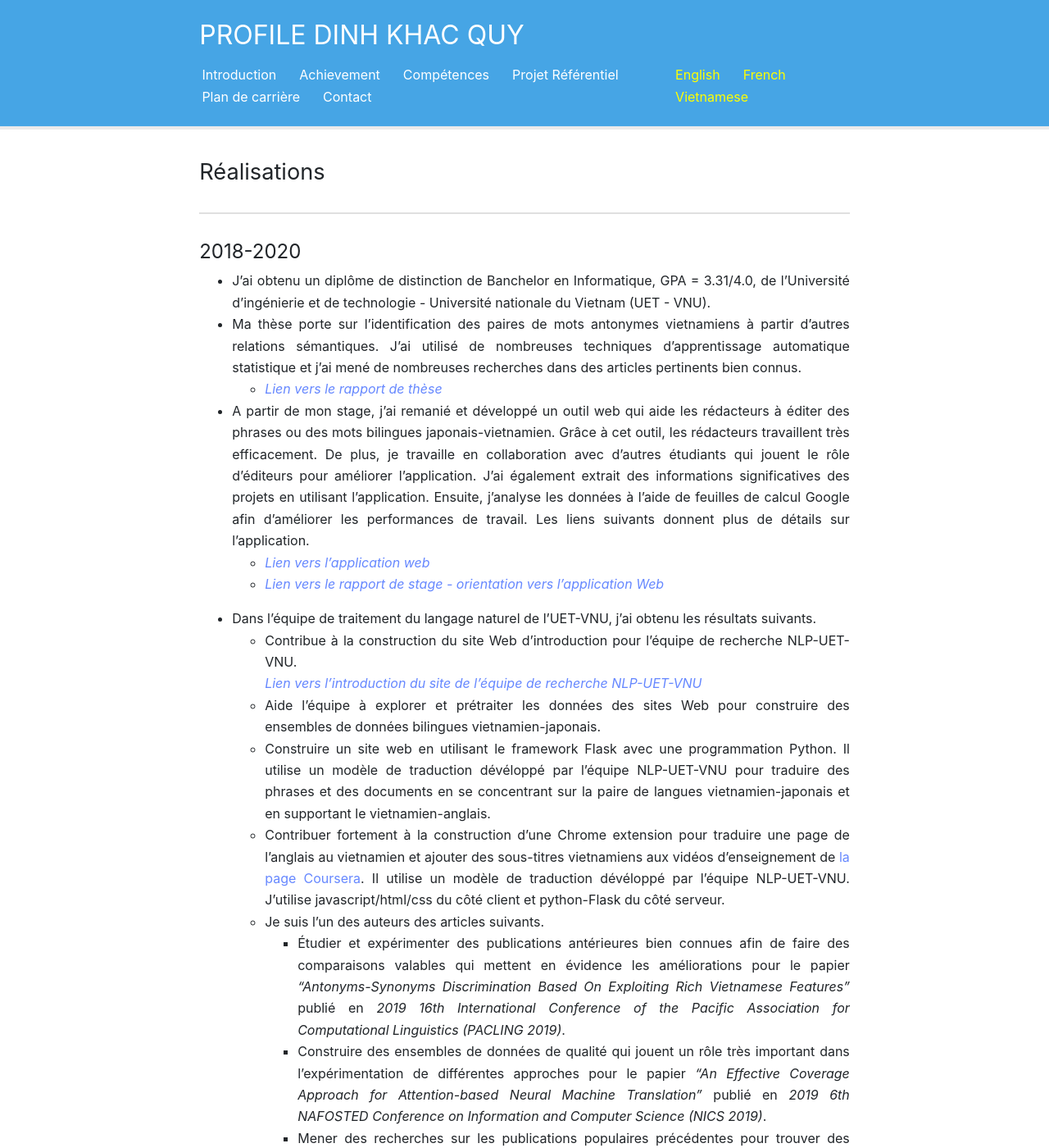
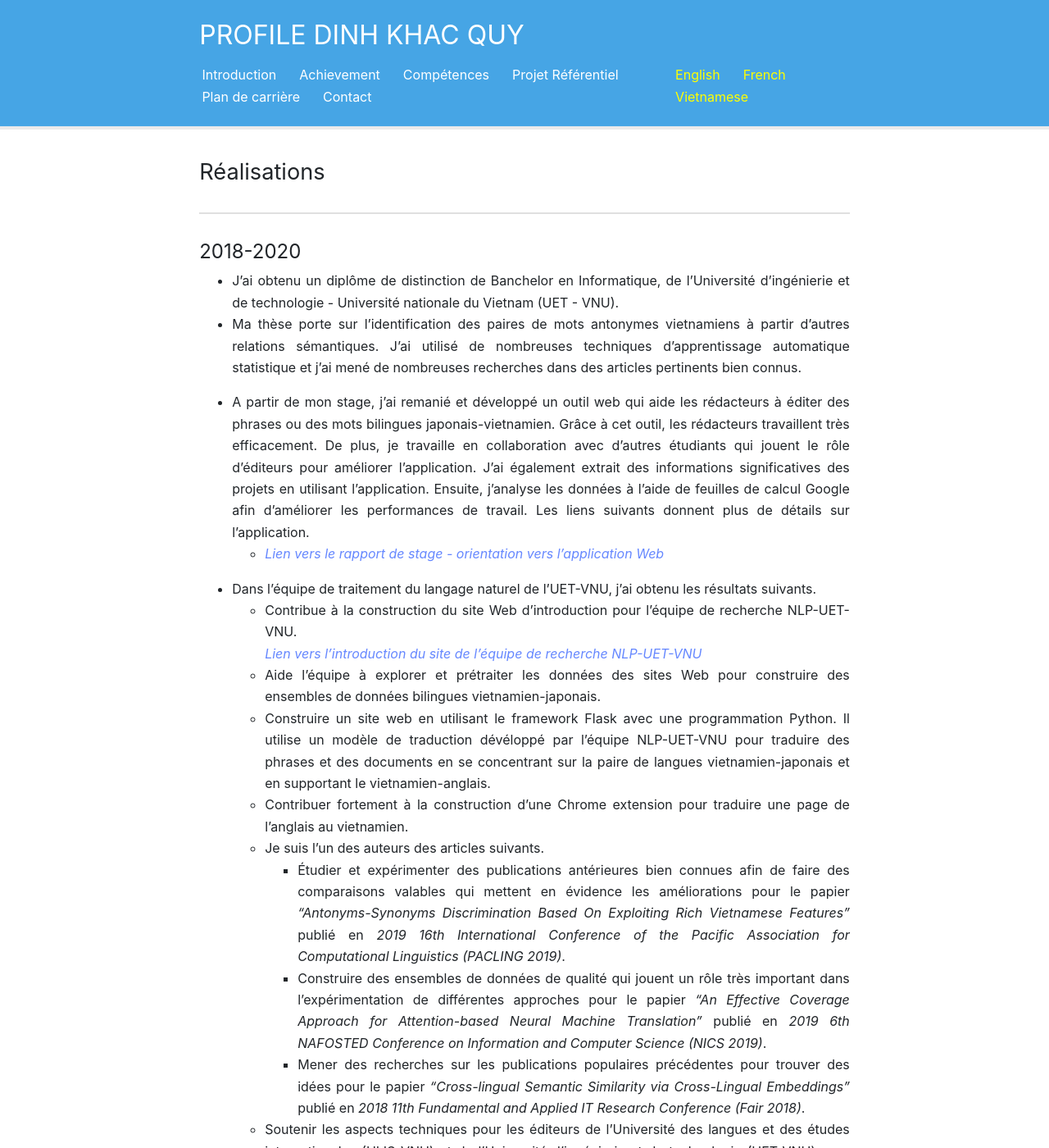
Before and after one commit to christianezeani/panthera-jekyll, a Jekyll site: the page built from fr/Achievement.md, in a window 1280 px wide and 1400 px high. Shown: the whole window at 82% size. Built offline with Jekyll 4.4.1, drawn with Linux system fonts in a browser that asks for light colours; some of the changed text lies outside the part shown.

Commit message:
Update Achievement.md

```diff
--- a/fr/Achievement.md
+++ b/fr/Achievement.md
@@ -9,12 +9,10 @@ order: 1
 ---
 
 #### 2018-2020
-* J'ai obtenu un diplôme de distinction de Banchelor en Informatique, GPA = 3.31/4.0, de l'Université d'ingénierie et de technologie - Université nationale du Vietnam (UET - VNU).
+* J'ai obtenu un diplôme de distinction de Banchelor en Informatique, de l'Université d'ingénierie et de technologie - Université nationale du Vietnam (UET - VNU).
 * Ma thèse porte sur l'identification des paires de mots antonymes vietnamiens à partir d'autres relations sémantiques. J'ai utilisé de nombreuses techniques d'apprentissage automatique statistique et j'ai mené de nombreuses recherches dans des articles pertinents bien connus.
-    * [*Lien vers le rapport de thèse*](https://drive.google.com/file/d/1PT8kAXZ1uPSEA3Tmh38V5i0E-Z30ZfW8/view?usp=sharing){:target="_blank"}
 
 * A partir de mon stage, j'ai remanié et développé un outil web qui aide les rédacteurs à éditer des phrases ou des mots bilingues japonais-vietnamien. Grâce à cet outil, les rédacteurs travaillent très efficacement. De plus, je travaille en collaboration avec d'autres étudiants qui jouent le rôle d'éditeurs pour améliorer l'application. J'ai également extrait des informations significatives des projets en utilisant l'application. Ensuite, j'analyse les données à l'aide de feuilles de calcul Google afin d'améliorer les performances de travail. Les liens suivants donnent plus de détails sur l'application.
-    * [*Lien vers l'application web*](http://ngulieu.dichmay.vn:8888/){:target="_blank"}
     * [*Lien vers le rapport de stage - orientation vers l'application Web*](https://drive.google.com/file/d/1Y7XfaogJ1cKG2XfF1Vd-J0flC6VfjQtS/view?usp=sharing){:target="_blank"}
 
 <!-- * Je rejoins une classe de Big Data. -->
@@ -25,7 +23,7 @@ order: 1
     * Construire un site web en utilisant le framework Flask avec une programmation Python. Il utilise un modèle de traduction dévéloppé par l'équipe NLP-UET-VNU pour traduire des phrases et des documents en se concentrant sur la paire de langues vietnamien-japonais et en supportant le vietnamien-anglais.
     <!--[Link app](https://nmtuet.ddnsfree.com/login_interface/){:target="_blank"} -->
     <!--[Lien de rapport du app](https://nmtuet.ddnsfree.com/login_interface/){:target="_blank"} -->
-    * Contribuer fortement à la construction d'une Chrome extension pour traduire une page de l'anglais au vietnamien et ajouter des sous-titres vietnamiens aux vidéos d'enseignement de [la page Coursera](https://www.coursera.org/){:target="_blank"}. Il utilise un modèle de traduction dévéloppé par l'équipe NLP-UET-VNU. J'utilise javascript/html/css du côté client et python-Flask du côté serveur.
+    * Contribuer fortement à la construction d'une Chrome extension pour traduire une page de l'anglais au vietnamien.
     * Je suis l'un des auteurs des articles suivants.
         * Étudier et expérimenter des publications antérieures bien connues afin de faire des comparaisons valables qui mettent en évidence les améliorations pour le papier *"Antonyms-Synonyms Discrimination Based On Exploiting Rich Vietnamese Features"* publié en *2019 16th International Conference of the Pacific Association for Computational Linguistics (PACLING 2019)*.
         * Construire des ensembles de données de qualité qui jouent un rôle très important dans l'expérimentation de différentes approches pour le papier *"An Effective Coverage Approach for Attention-based Neural Machine Translation"* publié en *2019 6th NAFOSTED Conference on Information and Computer Science (NICS 2019)*.
@@ -40,9 +38,6 @@ order: 1
 ![](/Certificates/Tezos.jpg "Certificat Blockchain Tezos.")
 
 #### 2017-2018
-* Mon groupe a gagné un deuxième prix dans concours de classe en classe d'intelligence artificielle.
-![](/Certificates/AI.jpg "Certificat deuxième prix dans concours de classe en classe d'intelligence artificielle.")
-
 * J'ai travaillé dans une équipe de trois personnes dans un projet sur les tests automatisés en utilisant c#. Par la suite, sur la base de ce projet, j'ai obtenu le 2ème prix au concours de recherche scientifique de la faculté de technologie de l'information UET-VNU avec un certificat.
 ![](/Certificates/Csharp.jpg "Certificat dans concours de recherche scientifique de la faculté de technologie de l'information UET-VNU.")
 
```
